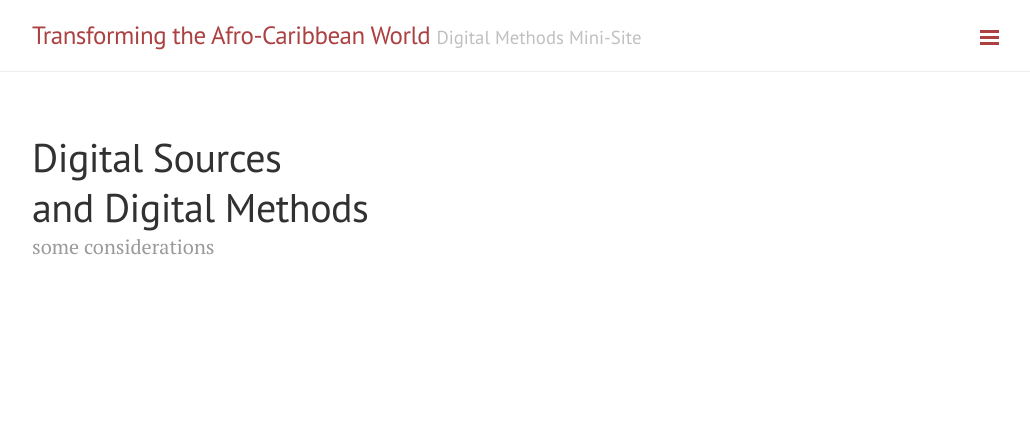
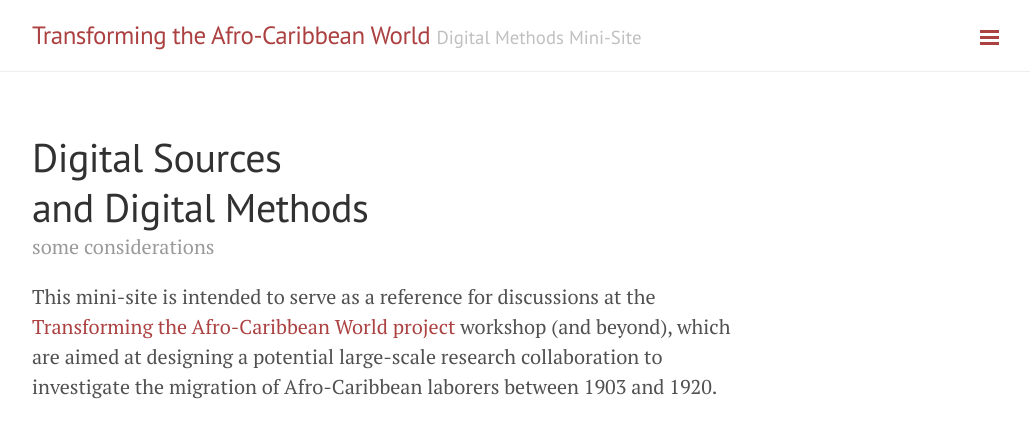
Before and after one commit to umd-mith/taw_workshop, a Jekyll site: the page built from index.html, in a window 1280 px wide. Shown: the top 438 px of the page, without its empty margins (248-1278 px from the left). Built offline with Jekyll 4.4.1, drawn with Linux system fonts in a browser that asks for light colours; Markdown is read by kramdown in place of the engine named in the settings; the list of posts is cut into pages by our own code.

Commit message:
Intro text

```diff
--- a/index.html
+++ b/index.html
@@ -7,3 +7,8 @@ layout: default
   and Digital Methods
 </h1>
 <span class="post-date">some considerations</span>
+
+<section>
+  <!-- Intro -->
+  <p>This mini-site is intended to serve as a reference for discussions at the <a href="http://mith.umd.edu/research/project/transforming-the-afro-caribbean-world/">Transforming the Afro-Caribbean World project</a> workshop (and beyond), which are aimed at designing a potential large-scale research collaboration to investigate the migration of Afro-Caribbean laborers between 1903 and 1920.</p>
+</section>
```
